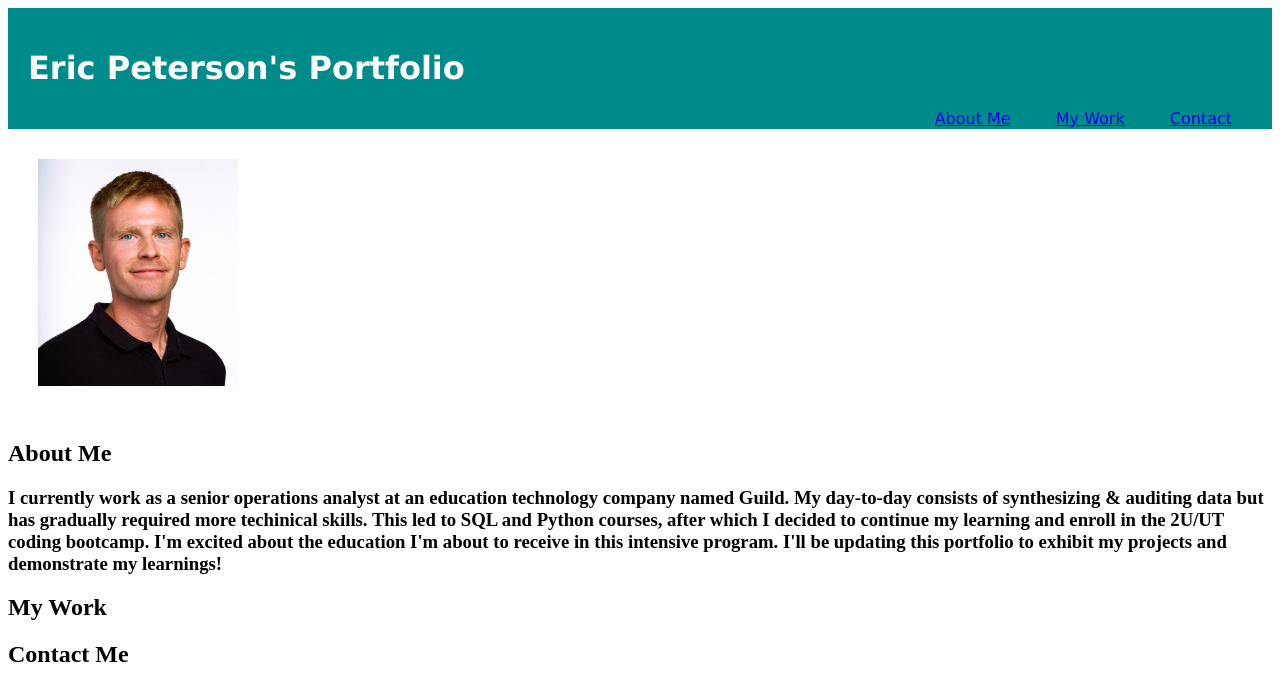
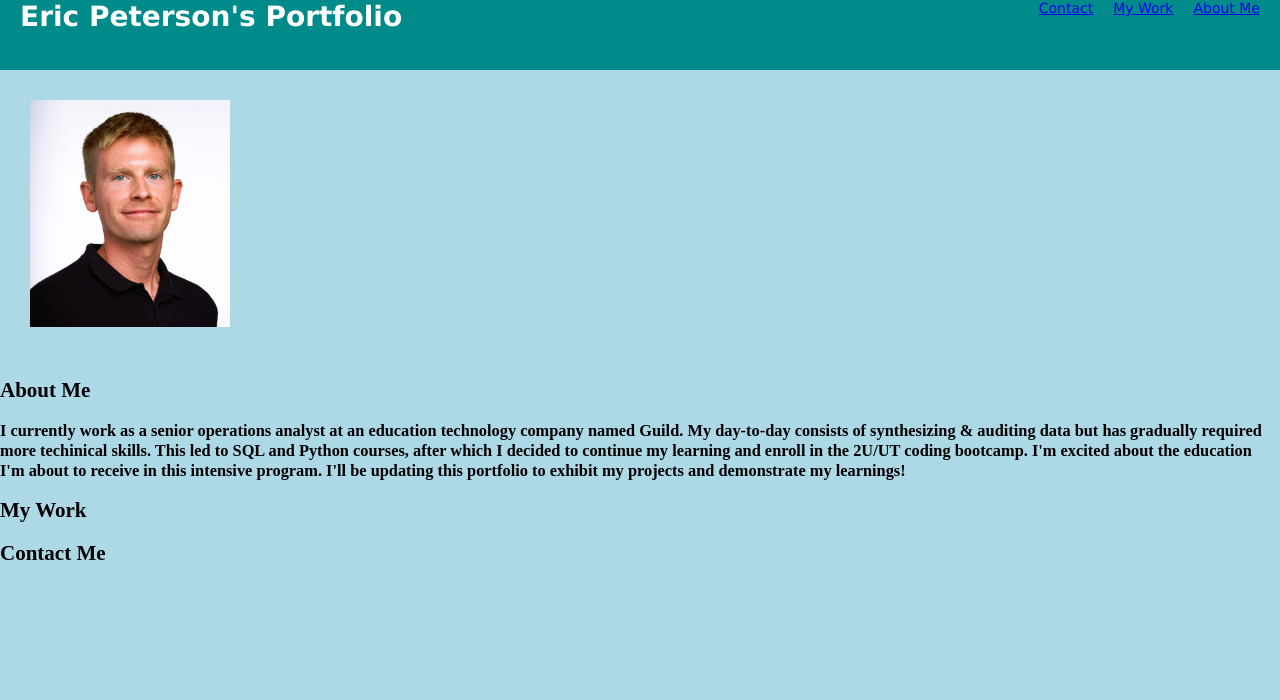
Before and after one commit to ericlyn4s/eric_peterson_portfolio, a plain HTML site: page index.html in a window 1280 px wide. Drawn offline with Linux system fonts and the light colour scheme.

Commit message:
Added header formatting and body styling

```diff
--- a/assets/css/style.css
+++ b/assets/css/style.css
@@ -1,5 +1,5 @@
 * {
-    box-sizing: border-box;
+
 }
 
 :root {
@@ -8,36 +8,42 @@
 
 
 header {
-    padding: 20px;
+    height: 70px;
     font-family: var(--font);
     background-color: darkcyan;
     color: white;
+    margin: 0px;
+
   }
 
+h1 {
+    padding: 20px;
+    display: inline;
+}
+
 nav {
-
-    margin-right: 20px;
-
     float: right;
-    padding: 15x;
-    font-family: var(--font);
-    color: white;
 }
 
 a {
+    float: right;
+    display: inline;
+    flex-wrap: wrap;
+    margin-right: 20px;
+    justify-content: space-evenly;
+    flex-direction: column;
+    align-items: flex-start;
 
-    margin-block-start: 1em;
-    margin-block-end: 1em;
-    margin-inline-start: 0px;
-    margin-inline-end: 0px;
-    padding-inline-start: 40px;
+}
+
+#subheader {
+    display: inline;
+    text-align: right;
 }
 
 #subsection {
-    display: flex;
-    float: right;
-    margin: 100px;
-    ;
+    display: box;
+    flex-wrap: wrap;
 }
 
 img {
@@ -45,7 +51,12 @@ img {
     margin: 30px;
 }
 
-
+body {
+    font-size: 14px;
+    display: grid;
+    background-color: lightblue;
+    margin: 0px;
+  }
 
 
 @media screen and (max-width: 768px) {
--- a/index.html
+++ b/index.html
@@ -23,15 +23,15 @@
     <img src="./assets/images/eric_headshot.jpg" alt="Eric Peterson headshot" />
 
     <section id="about-me" class="subsection">
-        <h2>About Me</h2>
+        <h2 class="subheader">About Me</h2>
             <h3>I currently work as a senior operations analyst at an education technology company named Guild. My day-to-day consists of synthesizing & auditing data but has gradually required more techinical skills. This led to SQL and Python courses, after which I decided to continue my learning and enroll in the 2U/UT coding bootcamp. I'm excited about the education I'm about to receive in this intensive program. I'll be updating this portfolio to exhibit my projects and demonstrate my learnings!</h3>
     </section>
     <section id="my-work" class="subsection">
-        <h2>My Work</h2>
+        <h2 class="subheader">My Work</h2>
 
     </section>
     <section id="contact-me" class="subsection">
-        <h2>Contact Me</h2>
+        <h2 class="subheader">Contact Me</h2>
     </section>
 
 
```
